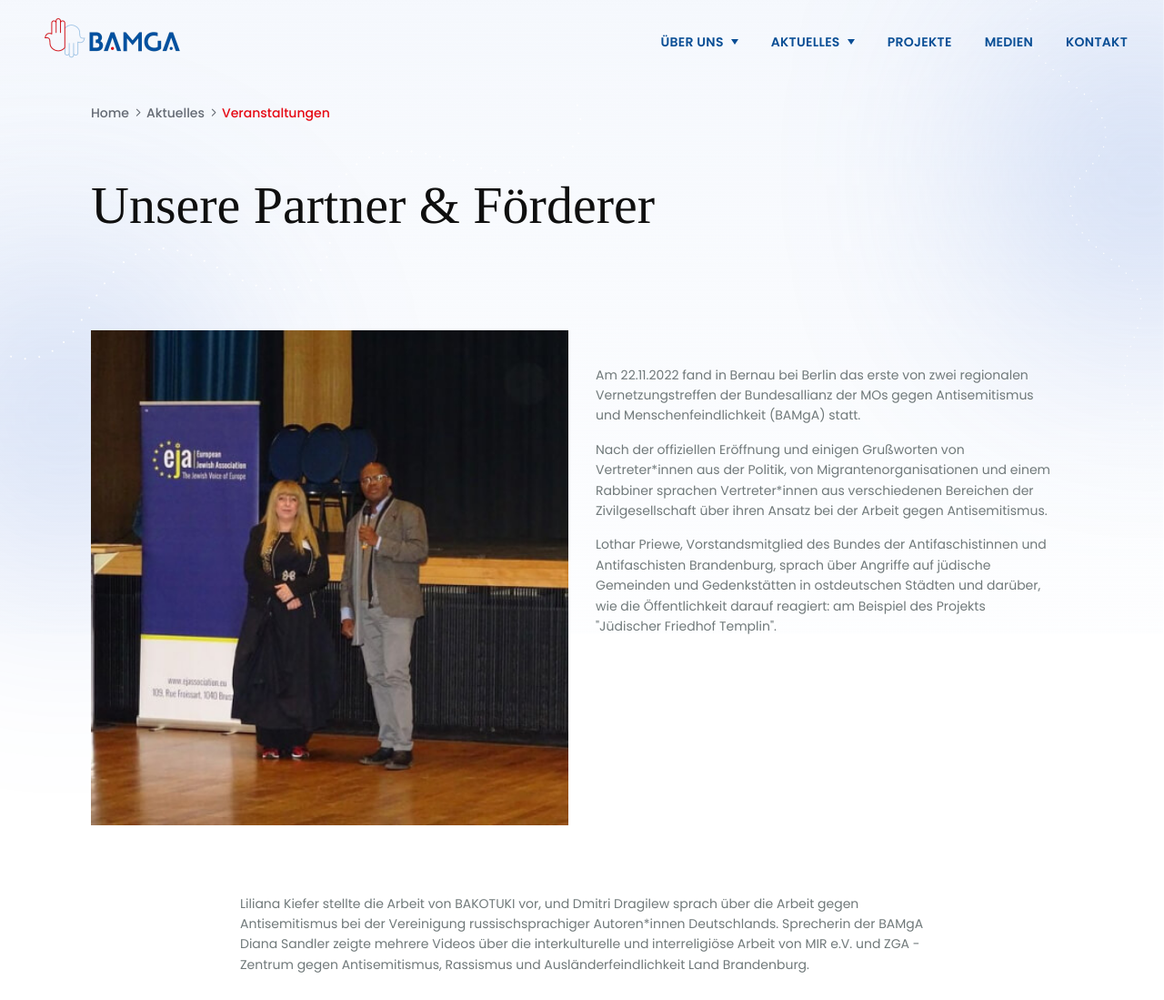
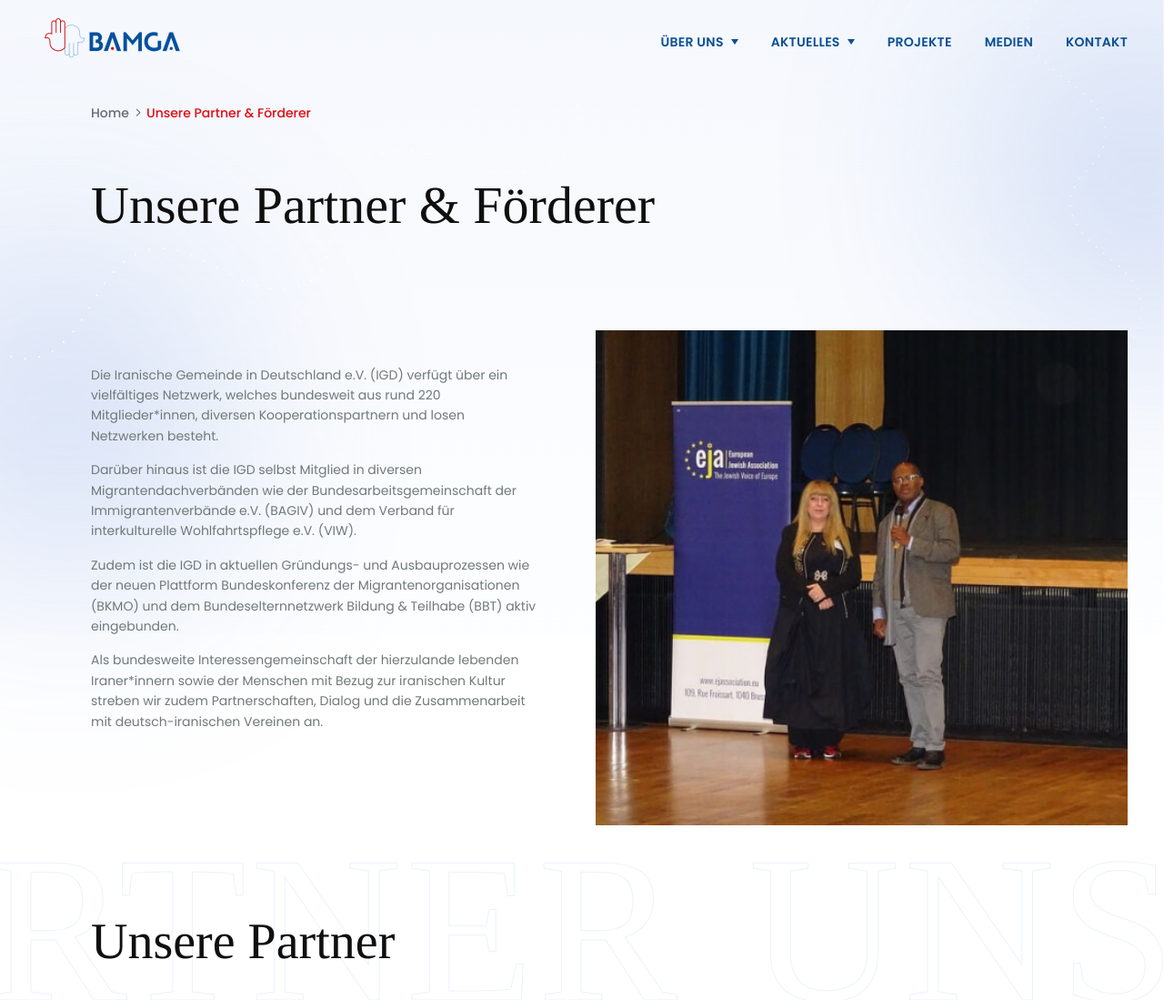
Before and after one commit to artemats/bamga, a website built with webpack: page src/html/partner.html in a window 1280 px wide. Shown: the top 1099 px of the page at 91% size. Built offline with nearby package versions, Linux system fonts and the light colour scheme; files whose address does not match are found by name; a web font is replaced by a local one; what scrollmagic, scrollmagic-plugins would draw is missing.

Commit message:
update: (Partner) change picture & text position

```diff
--- a/src/html/partner.html
+++ b/src/html/partner.html
@@ -95,16 +95,8 @@
 								</svg>
 							</span>
 						</a>
-						<a href="" class="breadcrumbs-item">
-							Aktuelles
-							<span class="breadcrumbs-item-icon">
-								<svg class="svg svg__14">
-									<use xlink:href="../images/sprite/sprite.svg#arrow-right-point"></use>
-								</svg>
-							</span>
-						</a>
-						<a href="events.html" class="breadcrumbs-item">
-							Veranstaltungen
+						<a href="partner.html" class="breadcrumbs-item">
+							Unsere Partner & Förderer
 							<span class="breadcrumbs-item-icon">
 								<svg class="svg svg__14">
 									<use xlink:href="../images/sprite/sprite.svg#arrow-right-point"></use>
@@ -127,22 +119,16 @@
 		<div class="container">
 			<div class="row">
 				<div class="col-lg-6">
-					<div class="section-banner pl">
-						<img src="../images/events-banner.jpg" alt="Veranstaltungen"/>
+					<div class="partner-inner-box pl">
+						<p>Die Iranische Gemeinde in Deutschland e.V. (IGD) verfügt über ein vielfältiges Netzwerk, welches bundesweit aus rund 220 Mitglieder*innen, diversen Kooperationspartnern und losen Netzwerken besteht.</p>
+						<p>Darüber hinaus ist die IGD selbst Mitglied in diversen Migrantendachverbänden wie der Bundesarbeitsgemeinschaft der Immigrantenverbände e.V. (BAGIV) und dem Verband für interkulturelle Wohlfahrtspflege e.V. (VIW).</p>
+						<p>Zudem ist die IGD in aktuellen Gründungs- und Ausbauprozessen wie der neuen Plattform Bundeskonferenz der Migrantenorganisationen (BKMO) und dem Bundeselternnetzwerk Bildung & Teilhabe (BBT) aktiv eingebunden.</p>
+						<p>Als bundesweite Interessengemeinschaft der hierzulande lebenden Iraner*innern sowie der Menschen mit Bezug zur iranischen Kultur streben wir zudem Partnerschaften, Dialog und die Zusammenarbeit mit deutsch-iranischen Vereinen an.</p>
 					</div>
 				</div>
 				<div class="col-lg-6">
-					<div class="partner-inner-box">
-						<p>Am 22.11.2022 fand in Bernau bei Berlin das erste von zwei regionalen Vernetzungstreffen der Bundesallianz der MOs gegen Antisemitismus und Menschenfeindlichkeit (BAMgA) statt.</p>
-						<p>Nach der offiziellen Eröffnung und einigen Grußworten von Vertreter*innen aus der Politik, von Migrantenorganisationen und einem Rabbiner sprachen Vertreter*innen aus verschiedenen Bereichen der Zivilgesellschaft über ihren Ansatz bei der Arbeit gegen Antisemitismus.</p>
-						<p>Lothar Priewe, Vorstandsmitglied des Bundes der Antifaschistinnen und Antifaschisten Brandenburg, sprach über Angriffe auf jüdische Gemeinden und Gedenkstätten in ostdeutschen Städten und darüber, wie die Öffentlichkeit darauf reagiert: am Beispiel des Projekts "Jüdischer Friedhof Templin".</p>
-					</div>
-				</div>
-			</div>
-			<div class="row">
-				<div class="col-12">
-					<div class="events-detail">
-						<p class="paragraph">Liliana Kiefer stellte die Arbeit von BAKOTUKI vor, und Dmitri Dragilew sprach über die Arbeit gegen Antisemitismus bei der Vereinigung russischsprachiger Autoren*innen Deutschlands. Sprecherin der BAMgA Diana Sandler zeigte mehrere Videos über die interkulturelle und interreligiöse Arbeit von MIR e.V. und ZGA - Zentrum gegen Antisemitismus, Rassismus und Ausländerfeindlichkeit Land Brandenburg.</p>
+					<div class="section-banner">
+						<img src="../images/events-banner.jpg" alt="Veranstaltungen"/>
 					</div>
 				</div>
 			</div>
@@ -213,7 +199,7 @@
 			<div class="row">
 				<div class="col-12">
 					<div class="section-title">
-						<h2 class="h-2 pl">Unsere Partner</h2>
+						<h2 class="h-2 pl">Unsere Förderer</h2>
 					</div>
 				</div>
 			</div>
--- a/src/sass/pages/partner/_partner.scss
+++ b/src/sass/pages/partner/_partner.scss
@@ -1,14 +1,14 @@
 .partner-inner{
 		&-box{
 			padding-top: 100px;
-			max-width: 500px;
+			max-width: 550px;
 				p{
 					&:not(:last-child){
 						margin-bottom: 15px;
 					}
 				}
 				@include d($md){
-					padding-top: 30px;
+					padding-top: 0;
 					max-width: 100%;
 				}
 		}
```
Also changed, not shown: dist/bundle.js, dist/partner.html, dist/styles.css.
